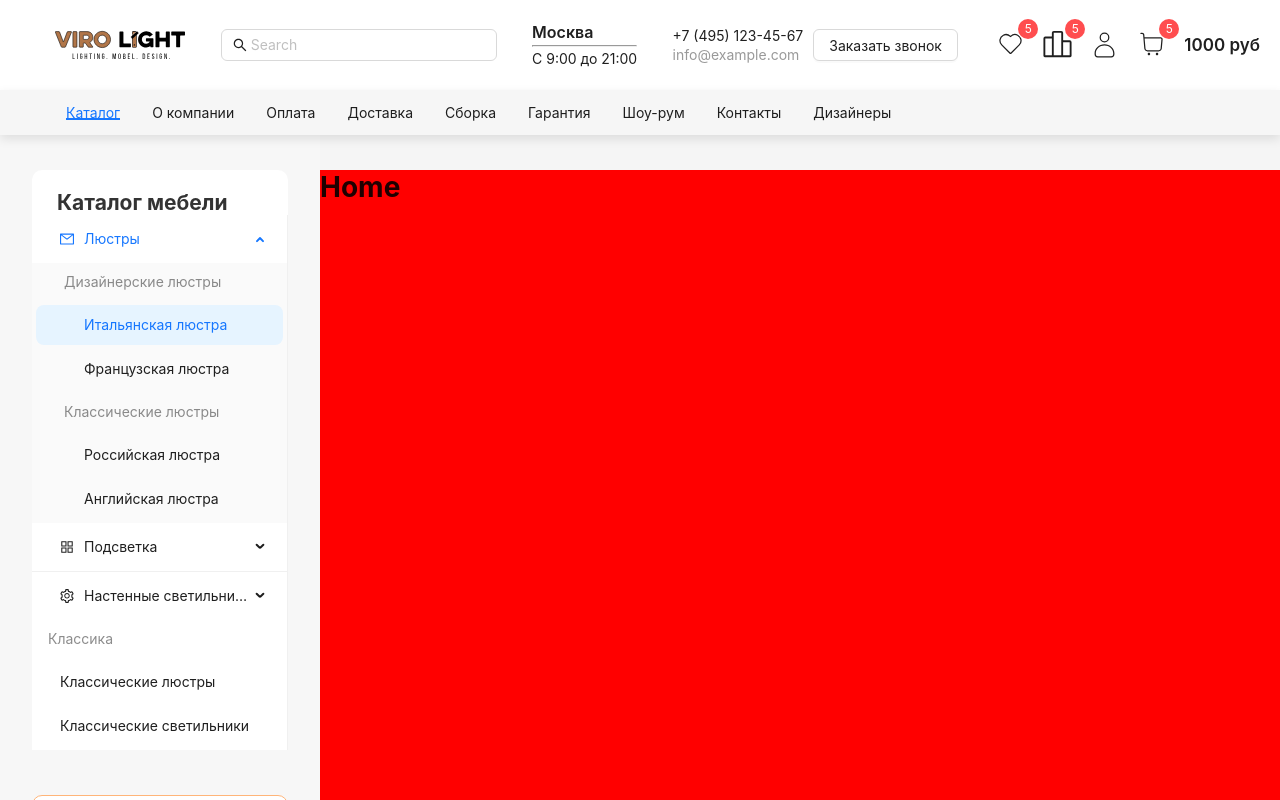
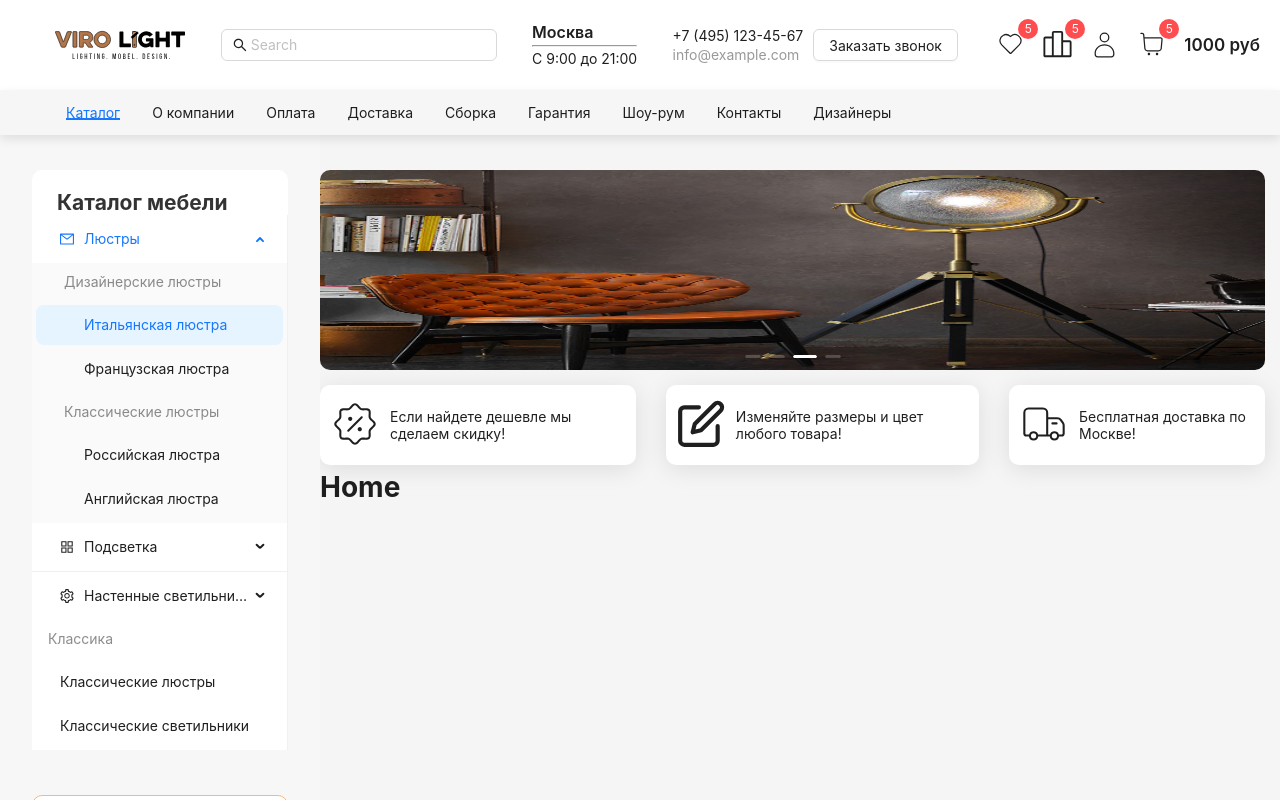
Before and after one commit to IslamLessom/DioLed_test, a Next.js app in the folder client/: page / in a window 1280 px wide. Both pictures are taken after a click on the element "Каталог". Shown: the top 800 px of the page. Built offline with nearby package versions, Linux system fonts and the light colour scheme.

Commit message:
add Carusel and statusBox and fix-bug in layout style

```diff
--- a/client/src/app/layout.scss
+++ b/client/src/app/layout.scss
@@ -4,11 +4,15 @@
 .layout {
   display: flex;
   min-height: 100vh !important;
+  margin-top: 90px;
+  @include mobile {
+    margin-top: 20px;
+  }
 
   .content {
     margin-top: 80px;
-    background-color: red;
     width: 100%;
+    margin-right: 15px;
   }
 
   .overlay {
--- a/client/src/app/layout.tsx
+++ b/client/src/app/layout.tsx
@@ -1,7 +1,7 @@
 "use client";
 
 import { useState, useEffect, useRef } from "react";
-import { Layout } from "antd";
+import { Carousel, Layout } from "antd";
 import { Content, Footer, Header } from "antd/es/layout/layout";
 import Sider from "antd/es/layout/Sider";
 import "@/shared/styles/globals.scss";
@@ -9,6 +9,8 @@ import "./layout.scss";
 import HeaderComponent from "@/widgets/header/Header";
 import Sidebar from "@/widgets/sidebar/ui/Sidebar";
 import FooterComponent from "@/widgets/footer/ui/Footer";
+import BannerCarousel from "@/widgets/carousel/ui/banner-carousel/BannerCarousel";
+import StatusBox from "@/shared/ui/StatusBox/ui/StatusBox";
 
 export default function RootLayout({
   children,
@@ -52,12 +54,7 @@ export default function RootLayout({
           >
             <HeaderComponent isMenuOpen={isMenuOpen} toggleMenu={toggleMenu} />
           </Header>
-          <Layout
-            className="layout"
-            style={{
-              marginTop: "90px",
-            }}
-          >
+          <Layout className="layout">
             <div
               className={`overlay ${isMenuOpen ? "visible" : ""}`}
               onClick={() => setIsMenuOpen(false)}
@@ -71,7 +68,11 @@ export default function RootLayout({
             >
               <Sidebar />
             </Sider>
-            <Content className="content">{children}</Content>
+            <Content className="content">
+              <BannerCarousel />
+              <StatusBox />
+              {children}
+            </Content>
           </Layout>
           <Footer>
             <FooterComponent />
--- /dev/null
+++ b/client/src/shared/ui/StatusBox/ui/StatusBox.module.scss
@@ -0,0 +1,19 @@
+.statusBox {
+    display: flex;
+    align-items: center;
+    gap: 30px;
+    height: 90px;
+    .statusBox__item {
+        box-shadow: 0px 4px 25px 0px rgba(0, 0, 0, 0.1);
+        background-color: white;
+        padding: 10px;
+        display: flex;
+        align-items: center;
+        gap: 10px;
+        height: 80px;
+        border-radius: 10px;
+        svg {
+            font-size: 50px;
+        }
+    }
+}
--- /dev/null
+++ b/client/src/shared/ui/StatusBox/ui/StatusBox.tsx
@@ -0,0 +1,36 @@
+import React from "react";
+import styles from "./StatusBox.module.scss";
+import { CiDeliveryTruck, CiDiscount1 } from "react-icons/ci";
+import { FiEdit } from "react-icons/fi";
+const StatusBox = () => {
+  return (
+    <div className={styles.statusBox}>
+      <div className={styles.statusBox__item}>
+        <div className={styles.statusBox__item__icon}>
+          <CiDiscount1 />
+        </div>
+        <div className={styles.statusBox__item__text}>
+          <p>Если найдете дешевле мы сделаем скидку!</p>
+        </div>
+      </div>
+      <div className={styles.statusBox__item}>
+        <div className={styles.statusBox__item__icon}>
+          <FiEdit />
+        </div>
+        <div className={styles.statusBox__item__text}>
+          <p>Изменяйте размеры и цвет любого товара!</p>
+        </div>
+      </div>
+      <div className={styles.statusBox__item}>
+        <div className={styles.statusBox__item__icon}>
+          <CiDeliveryTruck />
+        </div>
+        <div className={styles.statusBox__item__text}>
+          <p>Бесплатная доставка по Москве!</p>
+        </div>
+      </div>
+    </div>
+  );
+};
+
+export default StatusBox;
--- /dev/null
+++ b/client/src/widgets/carousel/ui/banner-carousel/BannerCarousel.module.scss
@@ -0,0 +1,15 @@
+.bannerCarousel {
+    max-height: calc((1710px - 364px) / 4.5);
+    border-radius: 10px;
+    margin-bottom: 10px;
+
+    .bannerCarousel__item {
+        width: 200px;
+        height: 200px;
+        img {
+            width: 100%;
+            height: 200px;
+            border-radius: 10px;
+        }
+    }
+}
--- /dev/null
+++ b/client/src/widgets/carousel/ui/banner-carousel/BannerCarousel.tsx
@@ -0,0 +1,59 @@
+import React from "react";
+import { Carousel } from "antd";
+import Image from "next/image";
+import styles from "./BannerCarousel.module.scss";
+import { useMediaQuery } from "@/shared/hooks/useMediaQuery";
+
+const BannerCarousel = () => {
+  const isMobile = useMediaQuery("(max-width: 768px)");
+
+  return (
+    <>
+      {!isMobile && (
+        <div className={styles.bannerCarousel}>
+          <Carousel
+            autoplay
+            autoplaySpeed={3000}
+            dotPosition="bottom"
+            effect="fade"
+          >
+            <div className={styles.bannerCarousel__item}>
+              <Image
+                src="/example.jpg"
+                alt="Image 1"
+                width={100}
+                height={100}
+              />
+            </div>
+            <div className={styles.bannerCarousel__item}>
+              <Image
+                src="/example.jpg"
+                alt="Image 2"
+                width={100}
+                height={100}
+              />
+            </div>
+            <div className={styles.bannerCarousel__item}>
+              <Image
+                src="/example.jpg"
+                alt="Image 3"
+                width={100}
+                height={100}
+              />
+            </div>
+            <div className={styles.bannerCarousel__item}>
+              <Image
+                src="/example.jpg"
+                alt="Image 4"
+                width={100}
+                height={100}
+              />
+            </div>
+          </Carousel>
+        </div>
+      )}
+    </>
+  );
+};
+
+export default BannerCarousel;
--- a/client/src/widgets/sidebar/ui/comonents/liders/Liders.module.scss
+++ b/client/src/widgets/sidebar/ui/comonents/liders/Liders.module.scss
@@ -24,9 +24,6 @@
     }
     .card__info {
         padding: 10px;
-        p {
-            margin-bottom: 10px;
-        }
         svg {
             font-size: 20px;
         }
```
Also changed, not shown: client/src/shared/ui/StatusBox/index.ts (added), client/src/widgets/carousel/index.ts (added).
